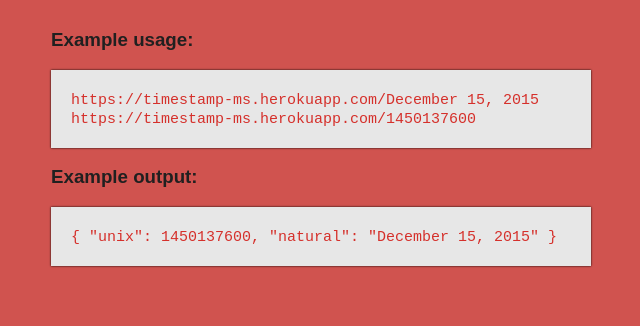
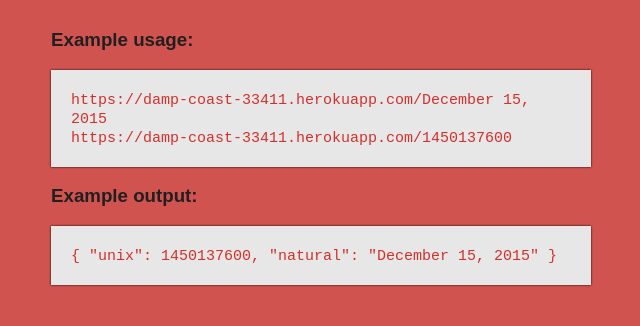
Before and after one commit to absolitudo/timestamp-api-practice-proj, a website: page static/index.html in a window 1280 px wide. Shown: the part 258-584 px from the top of the page, without its empty margins (205-845 px from the left). Drawn offline with Linux system fonts and the light colour scheme.

Commit message:
update urls

```diff
--- a/static/index.html
+++ b/static/index.html
@@ -12,10 +12,10 @@
     <h3>Example usage:</h3>
     <dir class="code-cont">
         <code>
-            https://timestamp-ms.herokuapp.com/December 15, 2015
+            https://damp-coast-33411.herokuapp.com/December 15, 2015
         </code><br>
         <code>
-            https://timestamp-ms.herokuapp.com/1450137600
+            https://damp-coast-33411.herokuapp.com/1450137600
         </code>
     </dir>
     <h3>Example output:</h3>
```
